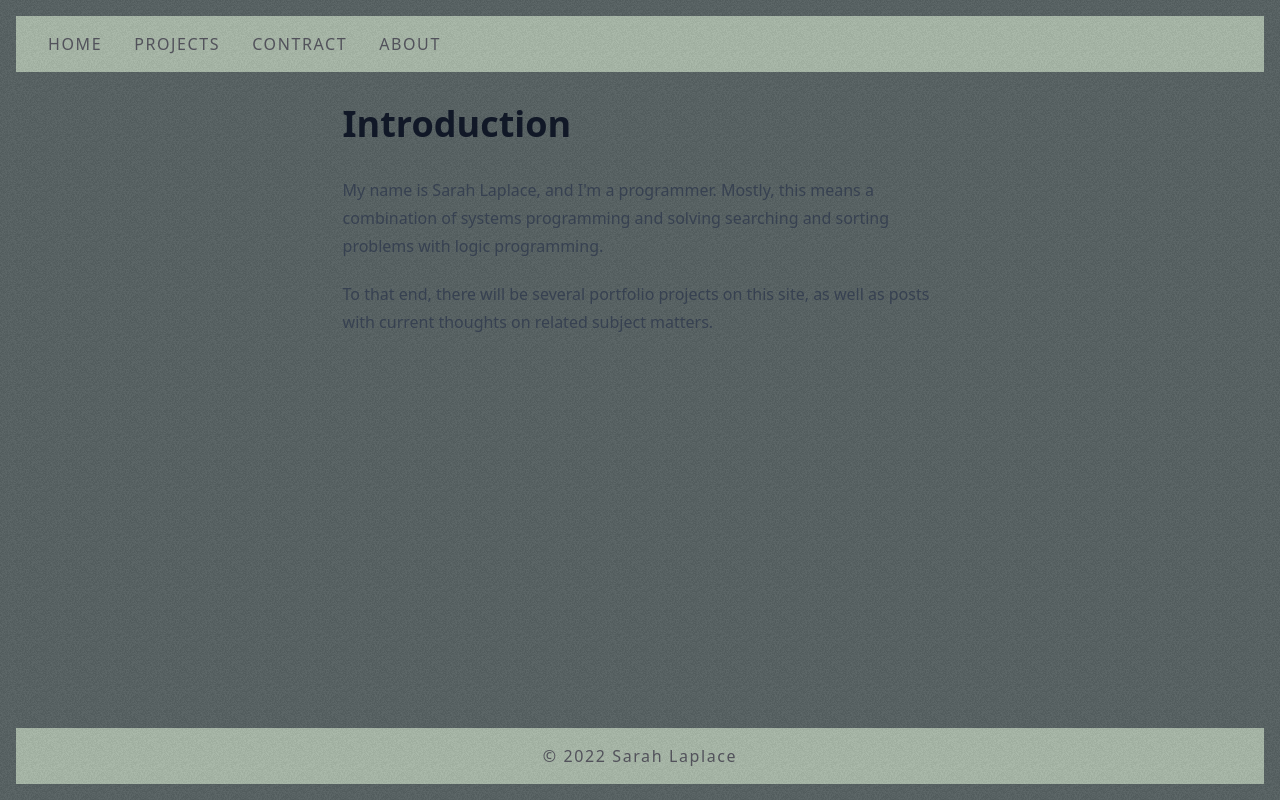
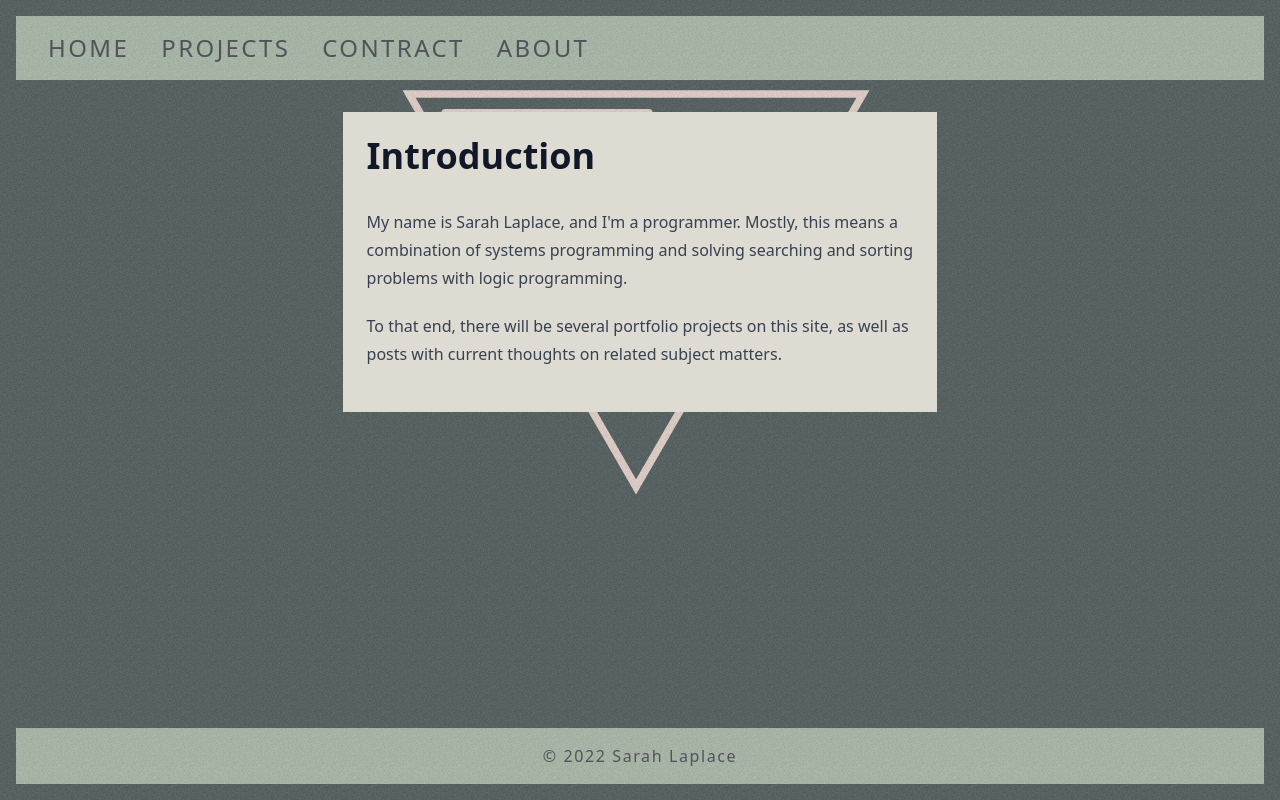
Before and after one commit to sblaplace/portfolio, a Next.js app: page /post/introduction in a window 1280 px wide. Built offline with nearby package versions, Linux system fonts and the light colour scheme.

Commit message:
Add a little background triangle thing

```diff
--- a/components/layout.js
+++ b/components/layout.js
@@ -21,9 +21,10 @@ export default function Layout({ children }) {
     const isMobile = useMediaQuery({ query: `(max-width: 760px)` });
 
     return (
-        <div className='flex flex-col min-h-screen bg-forestghosts text-zinc-600 bg-background-pattern flex justify-center'>
+        <div className='flex flex-col min-h-screen justify-center bg-forestghosts text-zinc-600 bg-triangle-thing bg-center bg-no-repeat bg-[height:100%] bg-origin-content bg-local'>
+            <div className='flex flex-col min-h-screen justify-center bg-background-pattern'>
                 <header className='m-4 bg-cambridgeblue bg-background-pattern mb-8 py-4'>
-                <div className='container flex gap-10 tracking-widest font-thin flex-row'>
+                    <div className='container flex gap-10 tracking-widest font-thin text-2xl flex-row'>
                         <Menu as="div" className="relative inline-block text-left">
                             <MyLink className={'pl-8'} href='/'>
                                 HOME
@@ -72,5 +73,6 @@ export default function Layout({ children }) {
                     </div>
                 </footer>
             </div>
+        </div>
     );
 }
--- a/pages/post/[slug].js
+++ b/pages/post/[slug].js
@@ -30,7 +30,7 @@ export async function getStaticProps({ params: { slug } }) {
 
 export default function PostPage({ frontmatter, content }) {
     return (
-        <div className='prose mx-auto'>
+        <div className='prose mx-auto p-6 bg-timberwolf bg-origin-padding'>
             <h1>{frontmatter.title}</h1>
             <div dangerouslySetInnerHTML={{ __html: md().render(content) }} />
         </div>
```
Also changed, not shown: tailwind.config.js (+2 -1 lines), public/website_bg_shape.svg (added). Lines whose indentation alone changed are shown as unchanged.
